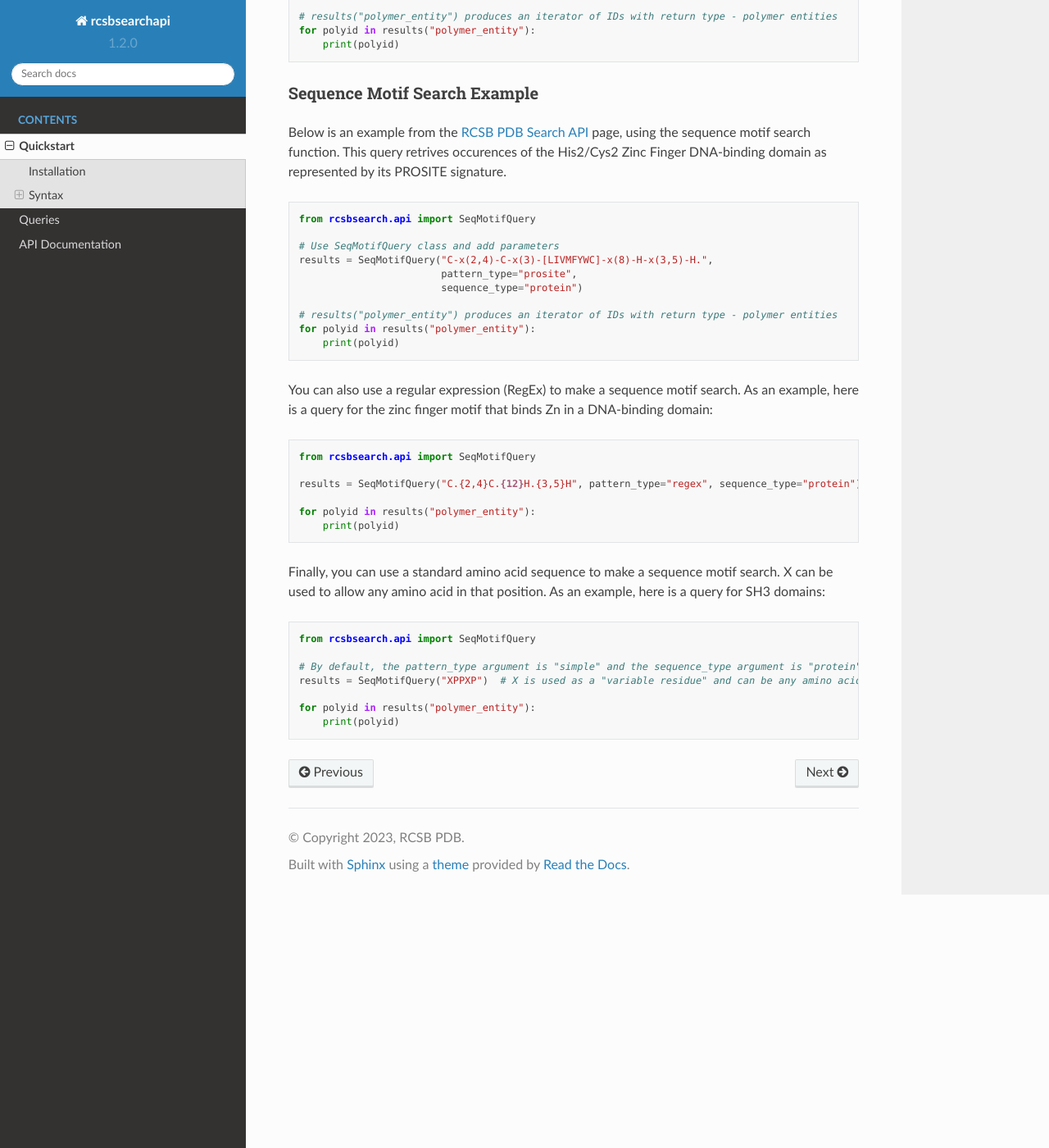
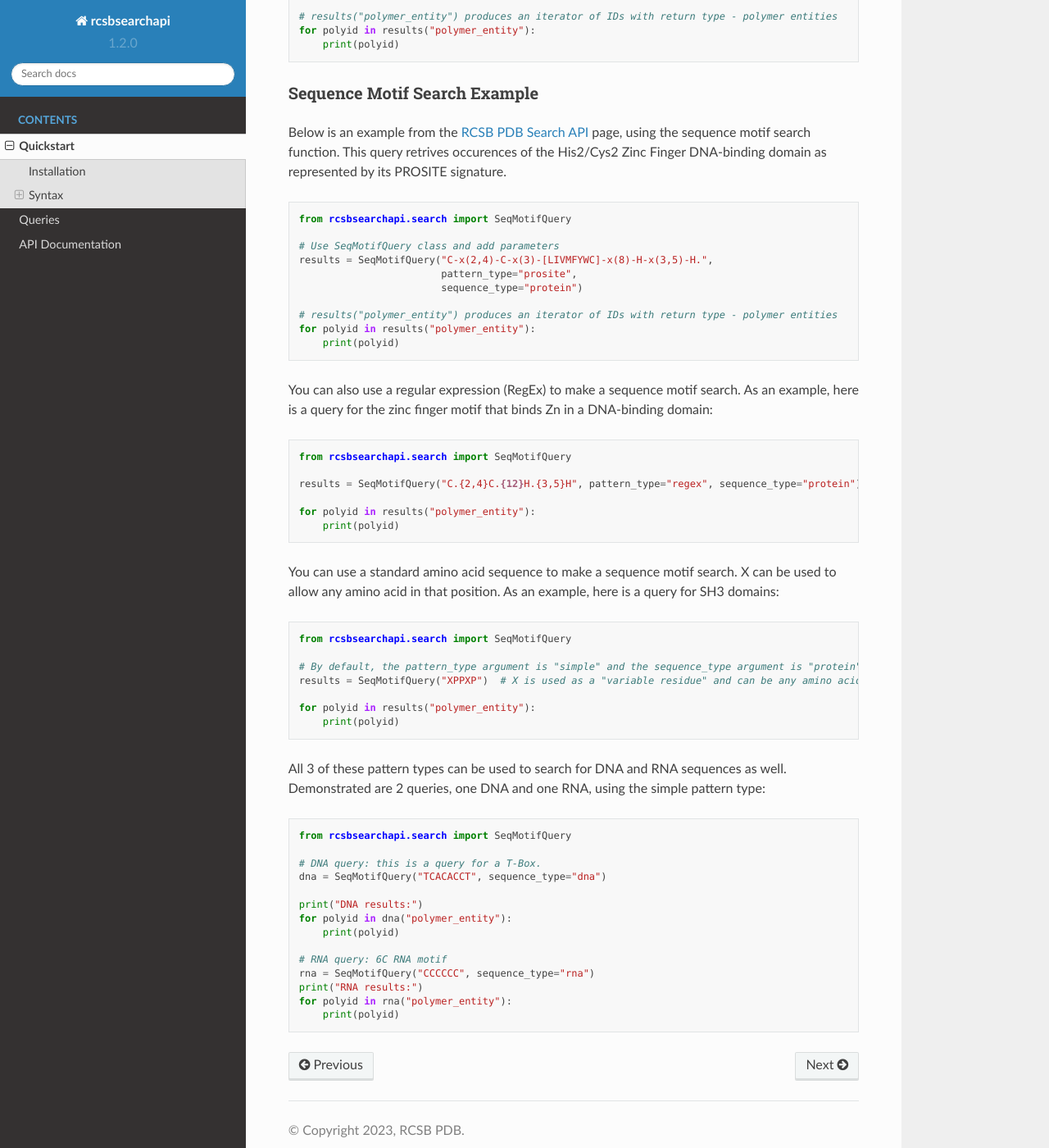
Before and after one commit to rcsb/py-rcsbsearchapi, a Sphinx documentation site: the page built from docs/quickstart.md, in a window 1280 px wide and 1400 px high, scrolled down 3260 px. Shown: the whole window at 82% size. Built offline with Sphinx 7.4.7 and the Read the Docs theme 2.0.0, drawn with Linux system fonts in a browser that asks for light colours.

Commit message:
Added Documentation for other Seq Motif features

````diff
--- a/docs/quickstart.md
+++ b/docs/quickstart.md
@@ -157,7 +157,7 @@ using the sequence motif search function.
 This query retrives occurences of the His2/Cys2 Zinc Finger DNA-binding domain as
 represented by its PROSITE signature.
 ```python
-from rcsbsearch.api import SeqMotifQuery
+from rcsbsearchapi.search import SeqMotifQuery
 
 # Use SeqMotifQuery class and add parameters
 results = SeqMotifQuery("C-x(2,4)-C-x(3)-[LIVMFYWC]-x(8)-H-x(3,5)-H.",
@@ -172,7 +172,7 @@ for polyid in results("polymer_entity"):
 You can also use a regular expression (RegEx) to make a sequence motif search.
 As an example, here is a query for the zinc finger motif that binds Zn in a DNA-binding domain:
 ```python
-from rcsbsearch.api import SeqMotifQuery
+from rcsbsearchapi.search import SeqMotifQuery
 
 results = SeqMotifQuery("C.{2,4}C.{12}H.{3,5}H", pattern_type="regex", sequence_type="protein")
 
@@ -180,11 +180,11 @@ for polyid in results("polymer_entity"):
     print(polyid)
 ```
 
-Finally, you can use a standard amino acid sequence to make a sequence motif search.
+You can use a standard amino acid sequence to make a sequence motif search.
 X can be used to allow any amino acid in that position.
 As an example, here is a query for SH3 domains:
 ```python
-from rcsbsearch.api import SeqMotifQuery
+from rcsbsearchapi.search import SeqMotifQuery
 
 # By default, the pattern_type argument is "simple" and the sequence_type argument is "protein".
 results = SeqMotifQuery("XPPXP")  # X is used as a "variable residue" and can be any amino acid.
@@ -192,3 +192,22 @@ results = SeqMotifQuery("XPPXP")  # X is used as a "variable residue" and can be
 for polyid in results("polymer_entity"):
     print(polyid)
 ```
+
+All 3 of these pattern types can be used to search for DNA and RNA sequences as well.
+Demonstrated are 2 queries, one DNA and one RNA, using the simple pattern type:
+```python
+from rcsbsearchapi.search import SeqMotifQuery
+
+# DNA query: this is a query for a T-Box.
+dna = SeqMotifQuery("TCACACCT", sequence_type="dna")
+
+print("DNA results:")
+for polyid in dna("polymer_entity"):
+    print(polyid)
+
+# RNA query: 6C RNA motif
+rna = SeqMotifQuery("CCCCCC", sequence_type="rna")
+print("RNA results:")
+for polyid in rna("polymer_entity"):
+    print(polyid)
+```
````
Also changed, not shown: README.md (+23 -4 lines), docs/queries.md (+23 -4 lines), 1 other file.
